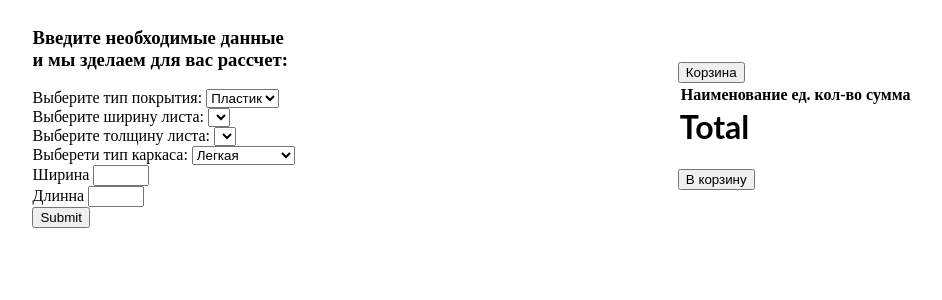
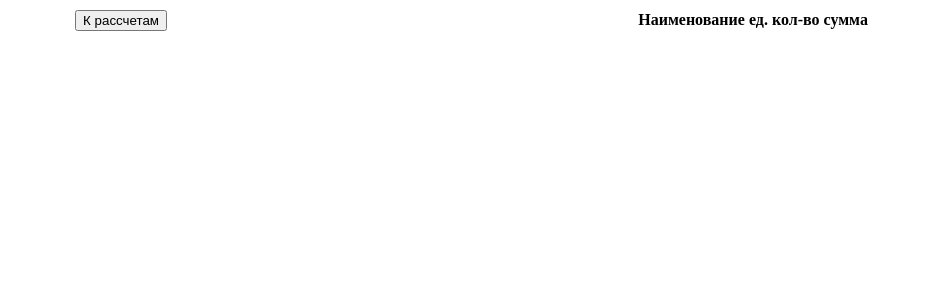
Before and after one commit to aleksei-gazov/calk, a React (Create React App) app: page / in a window 1280 px wide. Both pictures are taken after a click on the button "Корзина". Shown: the top 300 px of the page, without its empty margins (167-1109 px from the left). Built offline with nearby package versions, Linux system fonts and the light colour scheme.

Commit message:
3 files modified

```diff
--- a/Basket.tsx
+++ b/Basket.tsx
@@ -1,13 +1,19 @@
 import * as React from 'react';
 import { BasketStateType } from './basket-reducer';
-import { useAppSelector } from './store';
+import { useAppDispatch, useAppSelector } from './store';
+import {  isBasket } from './basket-reducer';
 
 
 export const Basket =() => {
  const basketTotal = useAppSelector<BasketStateType[]>(state=> state.basket.basket)
+ const dispatch = useAppDispatch()
  console.log(Array.isArray(basketTotal))
+ const inBasketHandler = () => {
+  dispatch(isBasket(false))
+  }
   return (
     <div className='container'>
+      	<button onClick={inBasketHandler}>К рассчетам</button>
        <table >
 	<thead>
 		<tr>
--- a/Total.tsx
+++ b/Total.tsx
@@ -16,7 +16,7 @@ const addBasketHandler = () => {
 }
 
 const inBasketHandler = () => {
-dispatch(isBasket())
+dispatch(isBasket(true))
 }
 
     return (
--- a/basket-reducer.ts
+++ b/basket-reducer.ts
@@ -11,7 +11,7 @@ export const basketReducer = (state = initialState, action: ActionType) => {
     case BasketAC.ADD_BASKET:
       return {...state, basket: [...state.basket, ...action.payload.total]}
     case BasketAC.IS_BASKET:
-      return {...state, isBasket: !isBasket}
+      return {...state, isBasket: action.value}
     default: return state
   }
 }
@@ -22,8 +22,9 @@ export const addBasket = (total: BasketStateType[]) => ({
 total
   }
 } as const)
-export const isBasket = () => ({
+export const isBasket = (value: boolean) => ({
   type: BasketAC.IS_BASKET,
+  value
 } as const)
 
 //types
```
